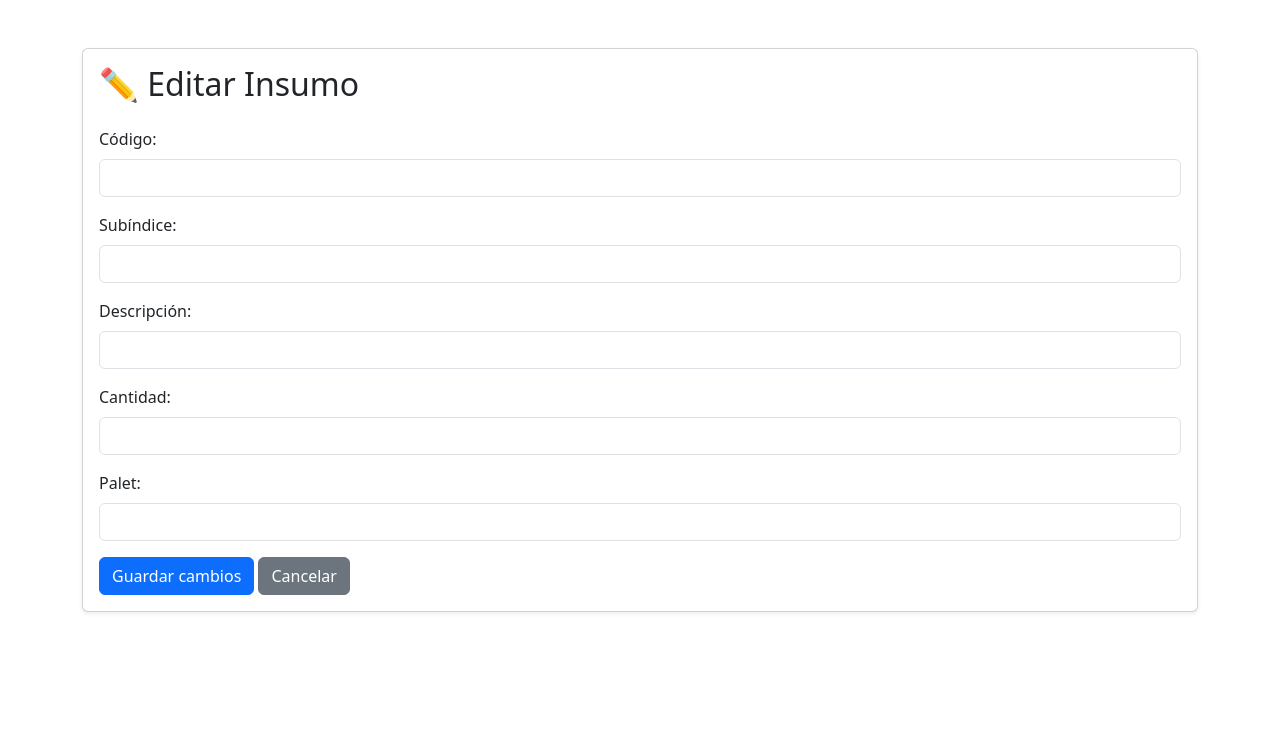
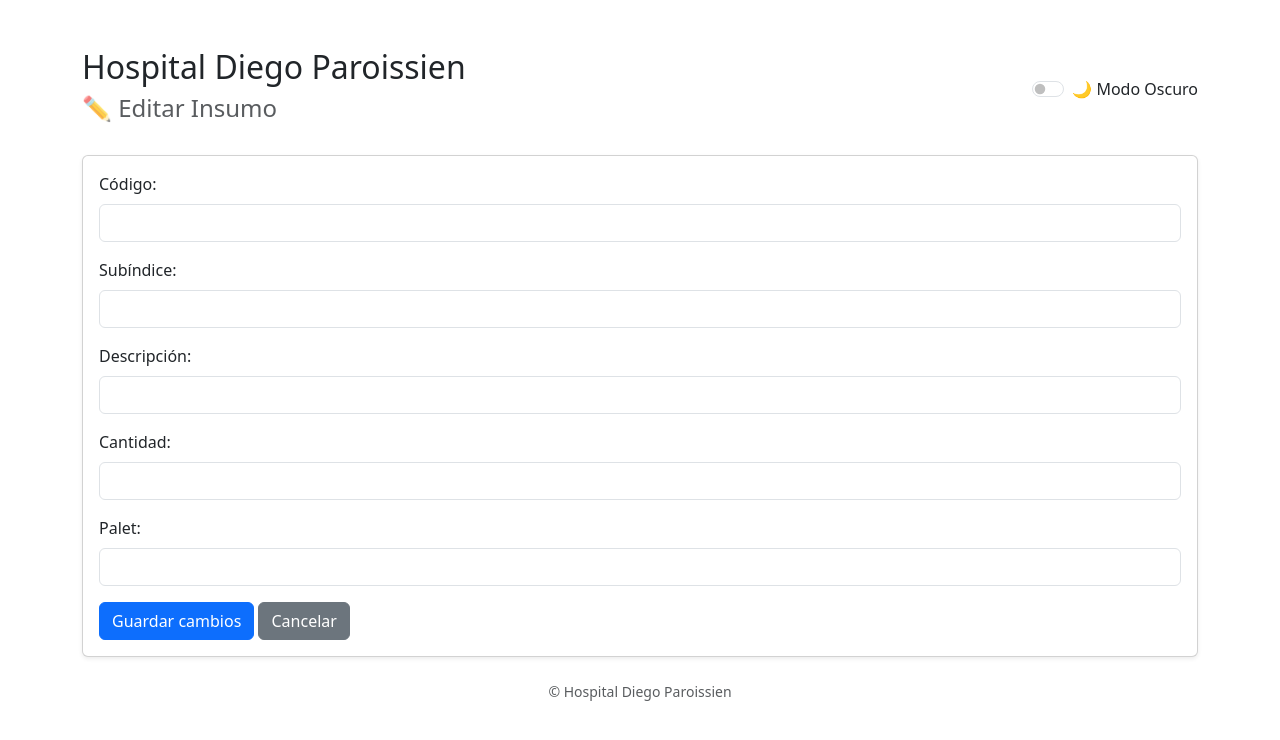
Before and after one commit to JoaquinYap/inventario-deposito-farmacia, a Flask app: page /editar/1 in a window 1280 px wide. Shown: the top 740 px of the page. Run offline with Flask 3, Linux system fonts and the light colour scheme; data that the repository does not hold is empty.

Commit message:
Update editar.html

```diff
--- a/templates/editar.html
+++ b/templates/editar.html
@@ -2,37 +2,54 @@
 <html lang="es">
 <head>
     <meta charset="UTF-8">
-    <title>Editar Insumo</title>
+    <title>Editar Insumo - Hospital Diego Paroissien</title>
     <meta name="viewport" content="width=device-width, initial-scale=1">
     <link href="https://cdn.jsdelivr.net/npm/bootstrap@5.3.3/dist/css/bootstrap.min.css" rel="stylesheet">
+    <style>
+        body.dark-mode {
+            background-color: #121212;
+            color: #f1f1f1;
+        }
+        .dark-mode .form-control,
+        .dark-mode .card {
+            background-color: #2c2c2c;
+            color: white;
+            border-color: #444;
+        }
+    </style>
 </head>
 <body>
 <div class="container mt-5">
+    <header class="d-flex justify-content-between align-items-center mb-4">
+        <div>
+            <h2>Hospital Diego Paroissien</h2>
+            <h4 class="text-muted">✏️ Editar Insumo</h4>
+        </div>
+        <div class="form-check form-switch">
+            <input class="form-check-input" type="checkbox" id="modoOscuro">
+            <label class="form-check-label" for="modoOscuro">🌙 Modo Oscuro</label>
+        </div>
+    </header>
+
     <div class="card shadow-sm">
         <div class="card-body">
-            <h2 class="card-title mb-4">✏️ Editar Insumo</h2>
-
             <form method="post">
                 <div class="mb-3">
                     <label for="codigo" class="form-label">Código:</label>
                     <input type="text" class="form-control" id="codigo" name="codigo" value="{{ insumo[1] }}" required>
                 </div>
-
                 <div class="mb-3">
                     <label for="subindice" class="form-label">Subíndice:</label>
                     <input type="text" class="form-control" id="subindice" name="subindice" value="{{ insumo[2] }}">
                 </div>
-
                 <div class="mb-3">
                     <label for="descripcion" class="form-label">Descripción:</label>
                     <input type="text" class="form-control" id="descripcion" name="descripcion" value="{{ insumo[3] }}" required>
                 </div>
-
                 <div class="mb-3">
                     <label for="cantidad" class="form-label">Cantidad:</label>
                     <input type="number" class="form-control" id="cantidad" name="cantidad" value="{{ insumo[4] }}" min="0" required>
                 </div>
-
                 <div class="mb-3">
                     <label for="palet" class="form-label">Palet:</label>
                     <input type="text" class="form-control" id="palet" name="palet" value="{{ insumo[5] }}" required>
@@ -43,6 +60,22 @@
             </form>
         </div>
     </div>
+
+    <footer class="mt-4 text-center text-muted small">
+        © Hospital Diego Paroissien
+    </footer>
 </div>
+<script>
+    const modoOscuroSwitch = document.getElementById('modoOscuro');
+    if (localStorage.getItem('modoOscuro') === 'true') {
+        document.body.classList.add('dark-mode');
+        modoOscuroSwitch.checked = true;
+    }
+    modoOscuroSwitch?.addEventListener('change', function () {
+        const activado = this.checked;
+        document.body.classList.toggle('dark-mode', activado);
+        localStorage.setItem('modoOscuro', activado);
+    });
+</script>
 </body>
 </html>
```
